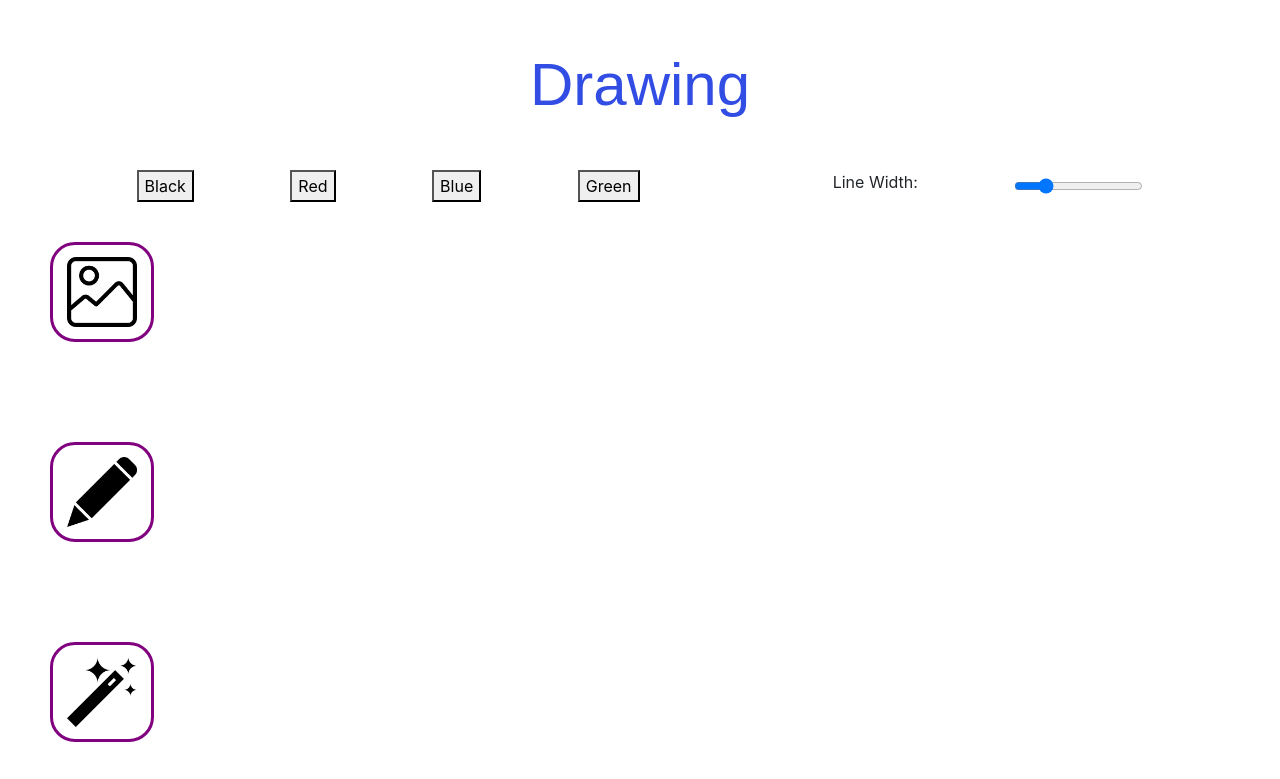
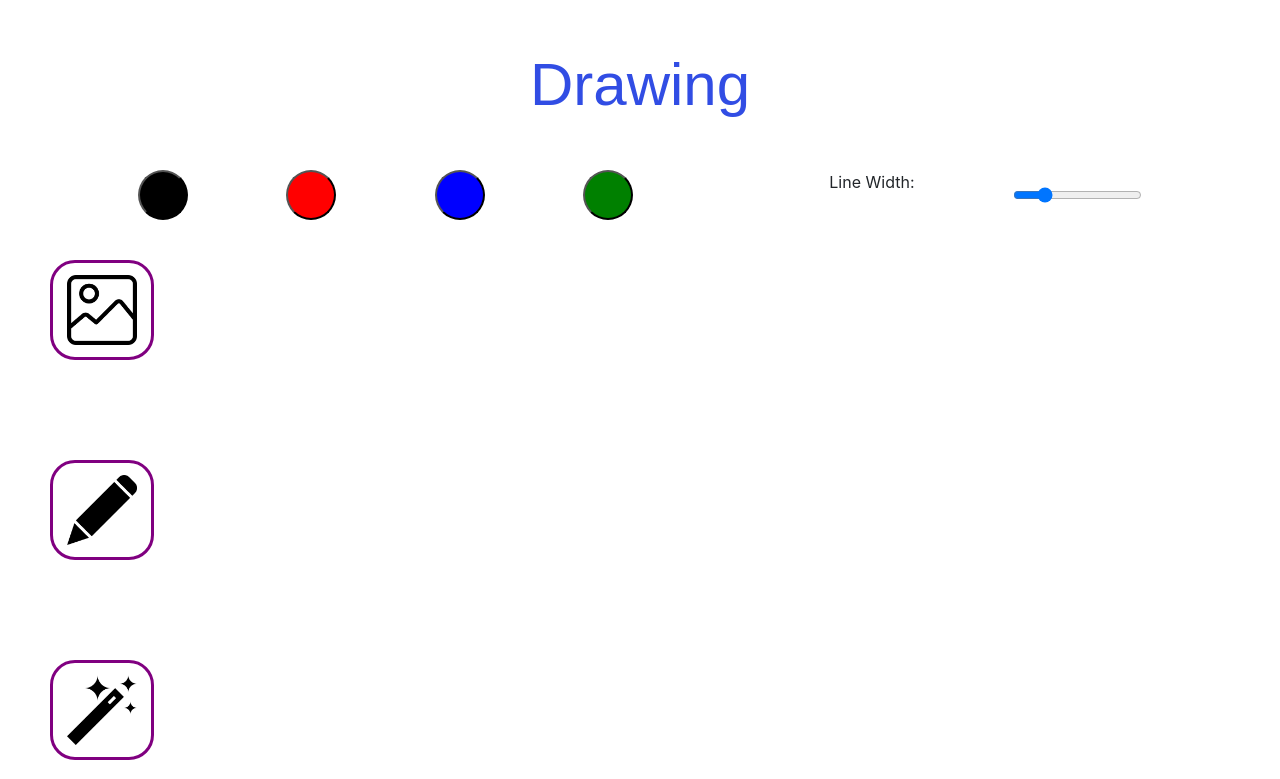
Before and after one commit to cs160-su23/p4-creativity-canvas-heinsanhtet, a plain HTML site: page public/p2.html in a window 1280 px wide. Shown: the top 779 px of the page. Drawn offline with nearby package versions, Linux system fonts and the light colour scheme.

Commit message:
My commit - Alex

```diff
--- a/public/p2.html
+++ b/public/p2.html
@@ -21,7 +21,7 @@
 
   <!-- Link to our Paperscript file containing our custom drawing app code, and associate it with the "my-canvas" Canvas Object defined in the HTML layout below-->
   <script type="text/paperscript" src="js/my-drawing-app.js" canvas="my-canvas"></script>
-
+  <meta name="viewport" content="width=device-width, initial-scale=1">
   </head>
 
   <body>
@@ -62,7 +62,34 @@
           button[type="feature"]:active {
             background-color: #8966B0;
           }
+          button[type="toolbutton"]:active{
+            cursor: crosshair;
 
+          }
+          #black{
+            background-color: black;
+            width: 50px;
+            height: 50px;
+            border-radius: 25px;
+          }
+          #red{
+            background-color: red;
+            width: 50px;
+            height: 50px;
+            border-radius: 25px;
+          }
+          #green{
+            background-color: green;
+            width: 50px;
+            height: 50px;
+            border-radius: 25px;
+          }
+          #blue{
+            background-color: blue;
+            width: 50px;
+            height: 50px;
+            border-radius: 25px;
+          }
           img{
             width: 70px;
             height: 70px;
@@ -94,10 +121,10 @@
         <div class="text">Drawing</div>
 
         <div class = "toolBar">
-            <button onclick="changeColor('black')">Black</button>
-            <button onclick="changeColor('red')">Red</button>
-            <button onclick="changeColor('blue')">Blue</button>
-            <button onclick="changeColor('green')">Green</button>
+            <button class="toolbutton" id="black" onclick="changeColor('black')"></button>
+            <button class="toolbutton" id="red" onclick="changeColor('red')"></button>
+            <button class="toolbutton" id="blue" onclick="changeColor('blue')"></button>
+            <button class="toolbutton" id="green" onclick="changeColor('green')"></button>
             <br>
             <label>Line Width:</label>
             <input type="range" min="1" max="20" step="1" value="5" oninput="changeLineWidth(this.value)">
```
